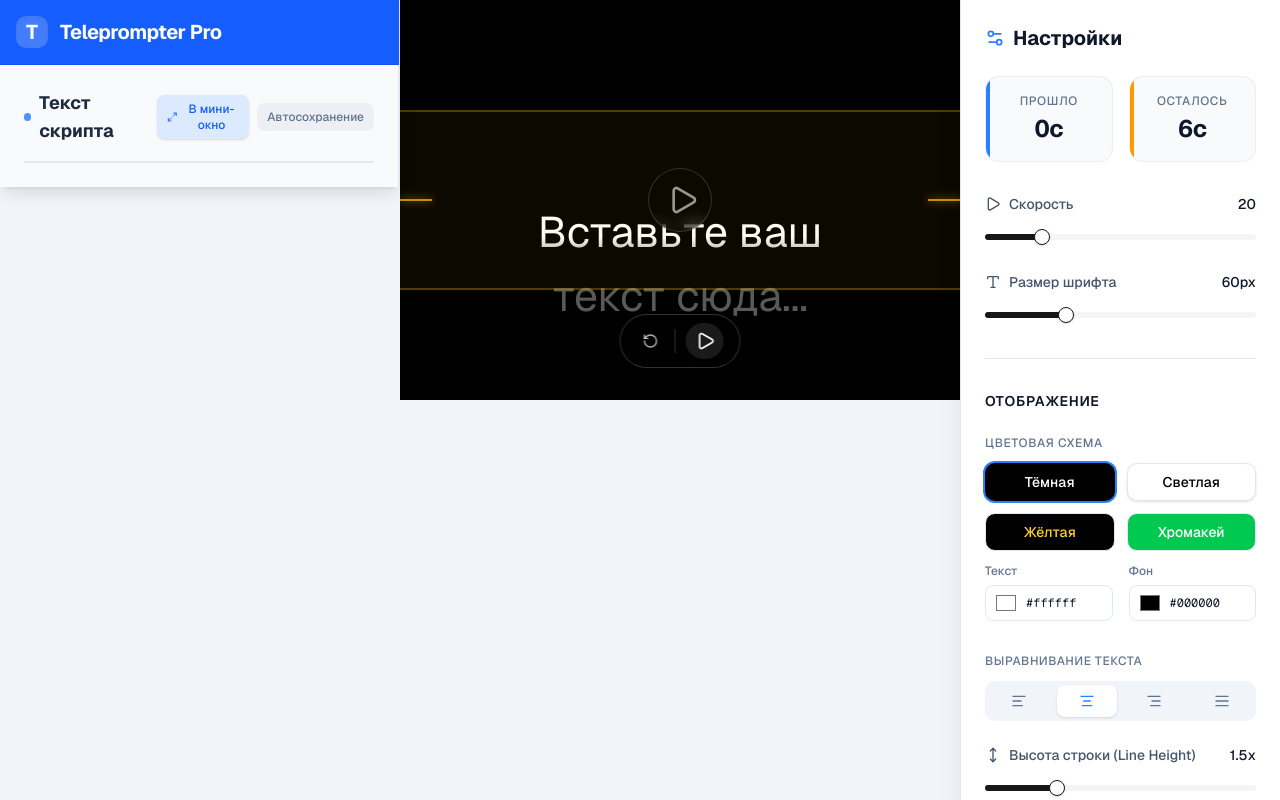
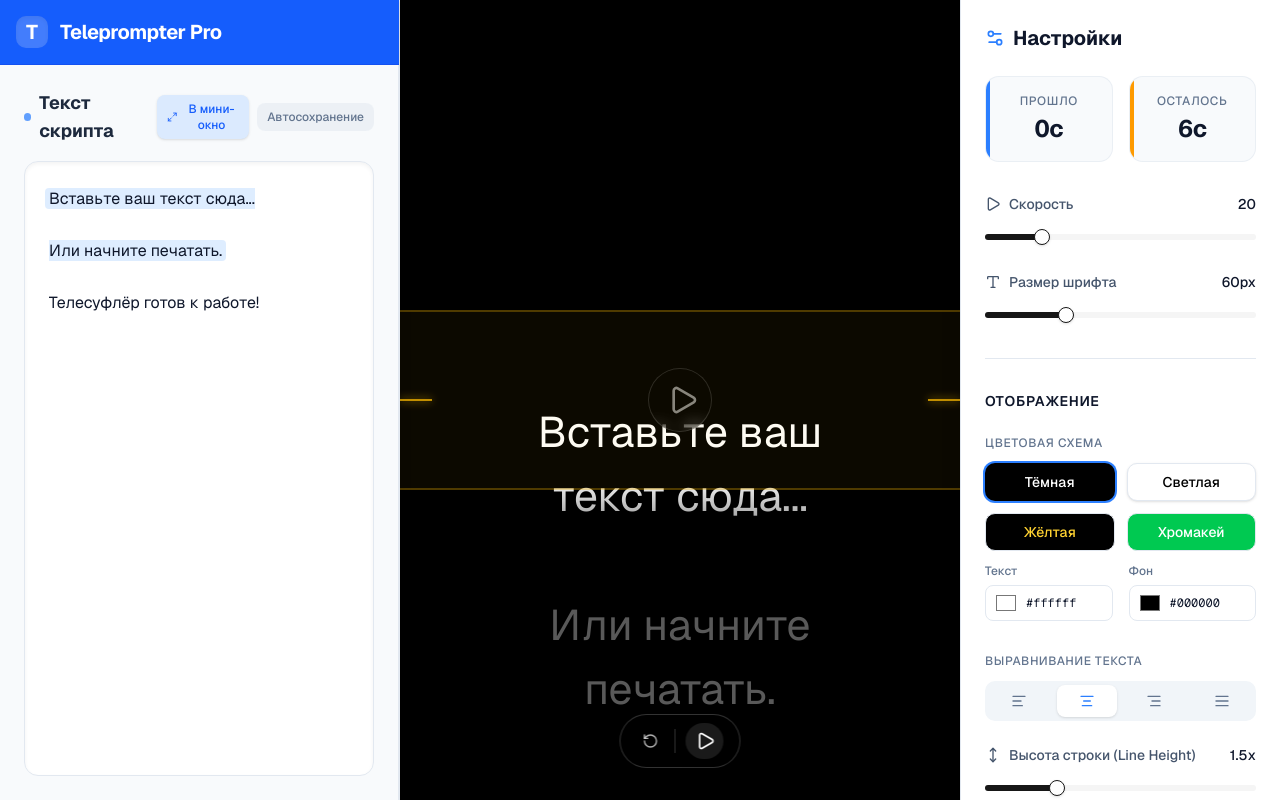
Before and after one commit to neirostudioook/teleprompter-pro, a Next.js app: page / in a window 1280 px wide. Shown: the top 800 px of the page. Built offline with nearby package versions, Linux system fonts and the light colour scheme.

Commit message:
Fix flexbox height collapse making editor text invisible on desktop

```diff
--- a/src/app/page.tsx
+++ b/src/app/page.tsx
@@ -7,7 +7,7 @@ import { PrompterView } from "@/components/PrompterView";
 export default function Home() {
   return (
     <SettingsProvider>
-      <main className="flex flex-col lg:flex-row min-h-[100dvh] w-full bg-slate-100 overflow-y-auto lg:overflow-hidden font-sans text-slate-900">
+      <main className="flex flex-col lg:flex-row min-h-[100dvh] lg:h-[100dvh] w-full bg-slate-100 overflow-y-auto lg:overflow-hidden font-sans text-slate-900">
 
         {/* Left Sidebar - Editor */}
         <aside className="w-full lg:w-[400px] shrink-0 h-[40vh] lg:h-full shadow-lg z-10 flex flex-col border-b lg:border-b-0 lg:border-r border-slate-200 order-1 lg:order-none">
@@ -15,7 +15,7 @@ export default function Home() {
             <div className="w-8 h-8 rounded-lg bg-white/20 flex items-center justify-center font-bold text-xl shadow-inner">T</div>
             <h1 className="text-xl font-bold tracking-tight">Teleprompter Pro</h1>
           </div>
-          <div className="flex-1 overflow-hidden">
+          <div className="flex-1 overflow-hidden flex flex-col h-full">
             <PrompterEditor />
           </div>
         </aside>
```
